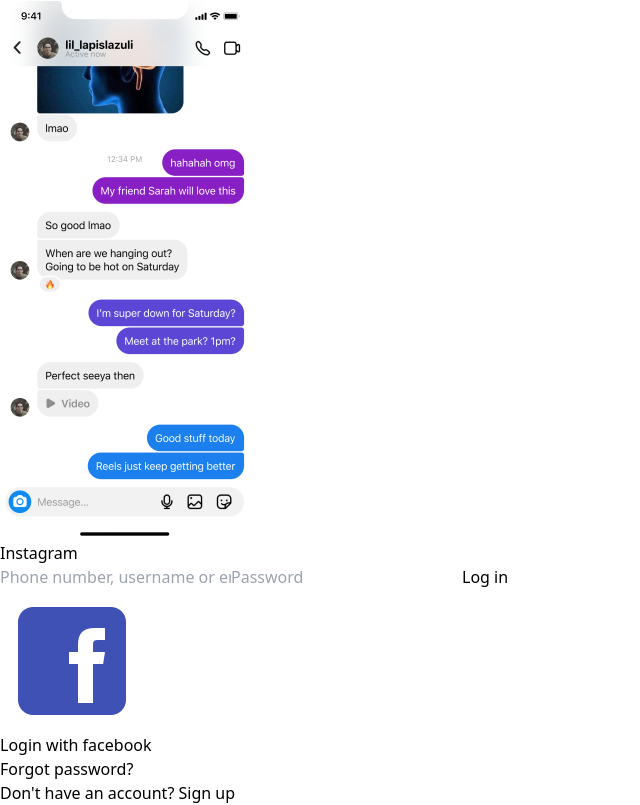
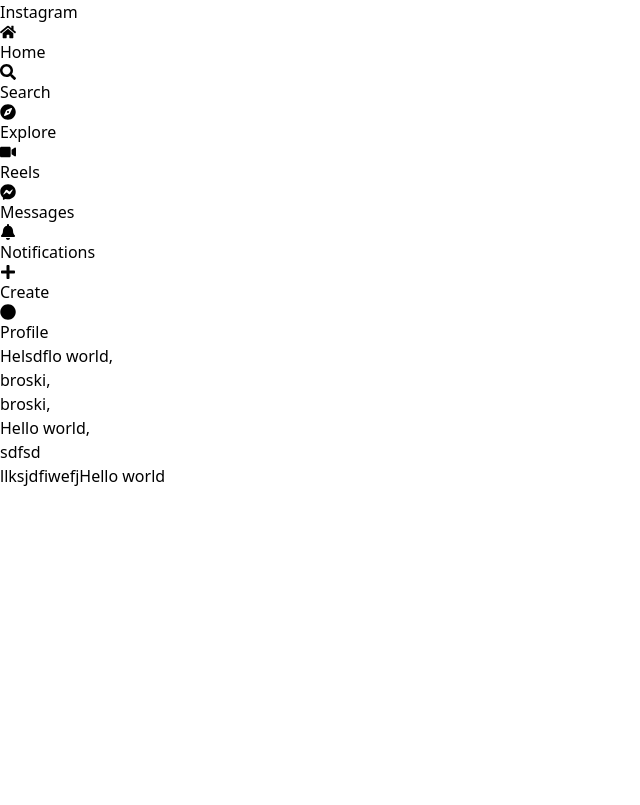
Before and after one commit to StructHack/insta, a React (Vite) app in the folder insta-frontend/: page / in a window 1280 px wide. Before the commit this address led to /login. Shown: the whole page, without its empty margins (0-640 px from the left). Built offline with nearby package versions, Linux system fonts and the light colour scheme.

Commit message:
profile setion

```diff
--- a/insta-frontend/src/App.tsx
+++ b/insta-frontend/src/App.tsx
@@ -14,7 +14,7 @@
   <AuthProvider>
       <div className="App">
         <Routes>
-            <Route path="/" element={<RequireAuth><Home /></RequireAuth>} >
+            <Route path="/" element={<><Home /></>} >
             <Route path="/search" element={<Search />} />
             <Route path="/" element={<Post />} />
             </Route>
--- a/insta-frontend/src/components/home/Home.tsx
+++ b/insta-frontend/src/components/home/Home.tsx
@@ -1,6 +1,7 @@
 import { Outlet } from "react-router-dom"
 import { Nav } from "../nav/Nav"
 import { Stories } from "../stories/Stories"
+import { Profile } from "../profile/Profile"
 
 export const Home = () => {
   return (
@@ -10,7 +11,7 @@
           <Stories />
           <Outlet />
       </div>
-
+      <Profile />
     </div>
   )
 }
--- /dev/null
+++ b/insta-frontend/src/components/profile/Profile.tsx
@@ -0,0 +1,54 @@
+import { AxiosError } from "axios";
+import { useEffect, useState } from "react";
+
+type Profile = {
+    id: number,
+    attachment: string,
+    fullName: string
+}
+export const Profile = () => {
+    const [profile, setProfile] = useState<Profile | null>(null);
+    const [error, setError] = useState<AxiosError>();
+    const [isLoading, setIsLoading] = useState<boolean>(true);
+    const data:Profile={
+
+        id:1,
+        attachment: "abcdef",
+        fullName: "llksjdfiwefjHello world"
+    }
+
+
+    const fetchProfile= async ()=>{
+        setIsLoading(true)
+        try{
+        // const fetchedPosts = await axiosInstance.get("/posts")
+        setProfile(data);
+        setIsLoading(false);
+        }catch(e:any){
+         setError(e)
+         setIsLoading(false)
+        }
+    }
+
+    useEffect(()=>{
+        fetchProfile()
+    },[])
+
+
+    if(isLoading){
+        return <div>Loading ...</div>
+    }
+
+
+  return (
+    <div>sdfsd
+    {
+        error ?
+        <div>{error?.message}</div>
+        :<div>{
+            profile?.fullName        }</div>
+    }
+    </div>
+
+  )
+}
--- a/insta-frontend/src/components/stories/Stories.tsx
+++ b/insta-frontend/src/components/stories/Stories.tsx
@@ -32,6 +32,16 @@
                 id:2,
                 fullName: "Dipendra Shrestha"
             },
+
+        }
+ ,{
+            id: 3,
+            attachment: "broski,",
+            user:{
+                id:2,
+                fullName: "Dipendra Shrestha"
+            },
+
         }
     ]
 
```
